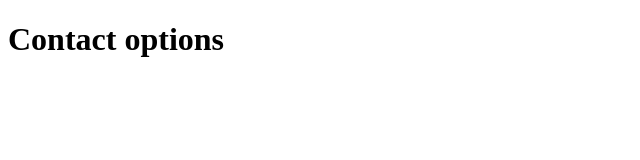
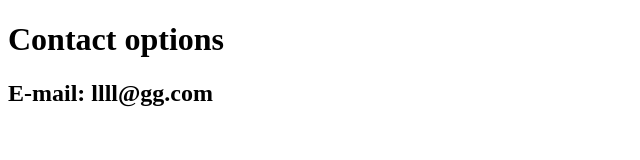
Before and after one commit to welderlsantiago/signup-system, a plain HTML site: page contato.html in a window 1280 px wide. Shown: the whole page, without its empty margins (0-640 px from the left). Drawn offline with Linux system fonts and the light colour scheme.

Commit message:
e-mail added to contact page

```diff
--- a/contato.html
+++ b/contato.html
@@ -8,5 +8,6 @@
 </head>
 <body>
     <h1>Contact options</h1>
+    <h2>E-mail: llll@gg.com</h2>
 </body>
 </html>
```
